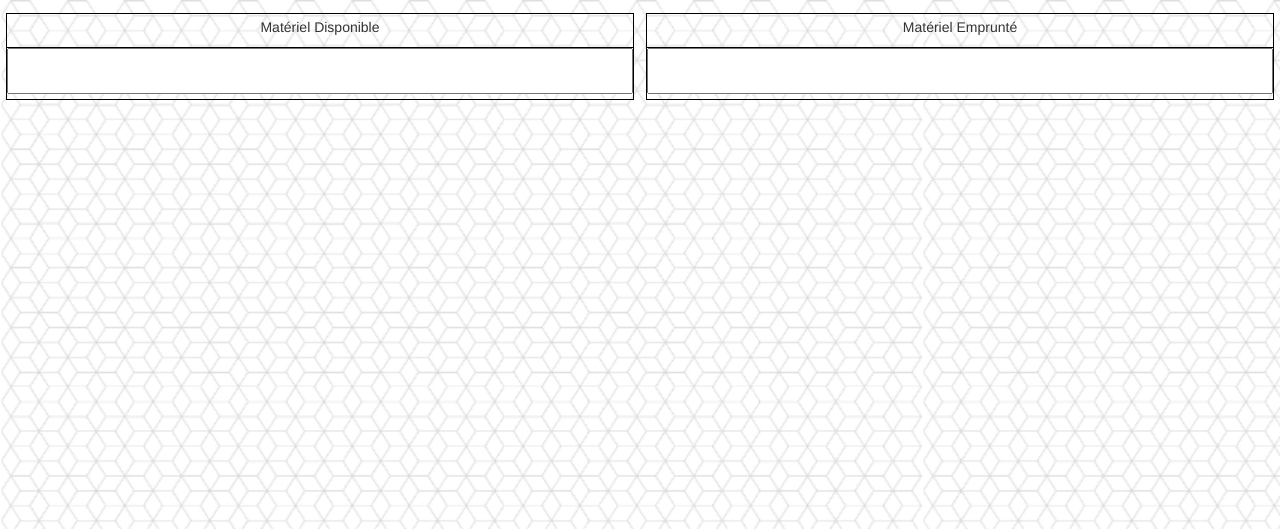
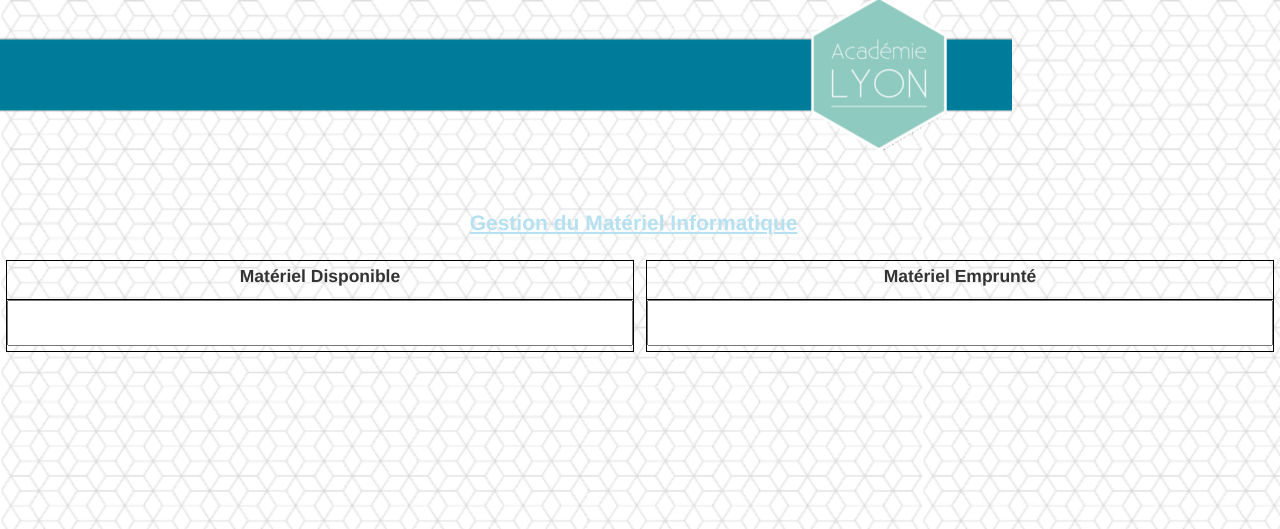
Before and after one commit to TheWasakill/Acceuil, a PHP site: page /liste.html in a window 1280 px wide. Shown: the top 529 px of the page. Run offline with PHP 8.4, Linux system fonts and the light colour scheme.

Commit message:
dernier changement

```diff
--- a/App Gestion/index.html
+++ b/App Gestion/index.html
@@ -9,10 +9,8 @@
 	</head>
 
 	<body>
-		<div>
-			<img src="Images/bandeau acad lyon.png" alt="bandeau académie" />
-			<center><p class="titre">Gestion du Matériel Informatique</p></center>
-		</div>
+		<!-- <img src="Images/bandeau2.png" alt="bandeau académie" /> -->
+		<div class="bandeau"><center><p class="titre">Gestion du Matériel Informatique</p></center></div>
 		</br>
 		<table border="1" class="table table-responsive">
 			<tr>
--- a/App Gestion/liste.html
+++ b/App Gestion/liste.html
@@ -9,6 +9,9 @@
 	</head>
 
 	<body>
+		<img src="Images/bandeau2.png" alt="bandeau académie" />
+		<center><p class="titre">Gestion du Matériel Informatique</p></center>
+
 		<div class="gauche" class="border">
 			<fieldset>
 				<div class="cadre">
--- a/App Gestion/style.css
+++ b/App Gestion/style.css
@@ -25,6 +25,9 @@ p.titre
 	font-size: 150%;
 	text-decoration: underline;
 	font-weight: bold;
+	padding-top: 4.5%;
+	padding-right: 1%;
+	color: #b5e1f1;
 }
 
 table, th, td, tr
@@ -42,11 +45,17 @@ th
 	width: 16.85%;
 }
 
-img
+/*img
 {
-	width: 45%;
+	width: 100%;
 	display: block;
 	margin-top: auto;
+	float: center;
+}*/
+.bandeau
+{
+	background-image: url(Images/bandeau2.png);
+	height: 150px;
 }
 
 div.gauche
@@ -84,4 +93,6 @@ div.droite
 .middle
 {
 	padding-top: 3px;
+	font-weight: bold;
+	font-size: 125%;
 }
```
Also changed, not shown: App Gestion/Images/bandeau2.png (added).
